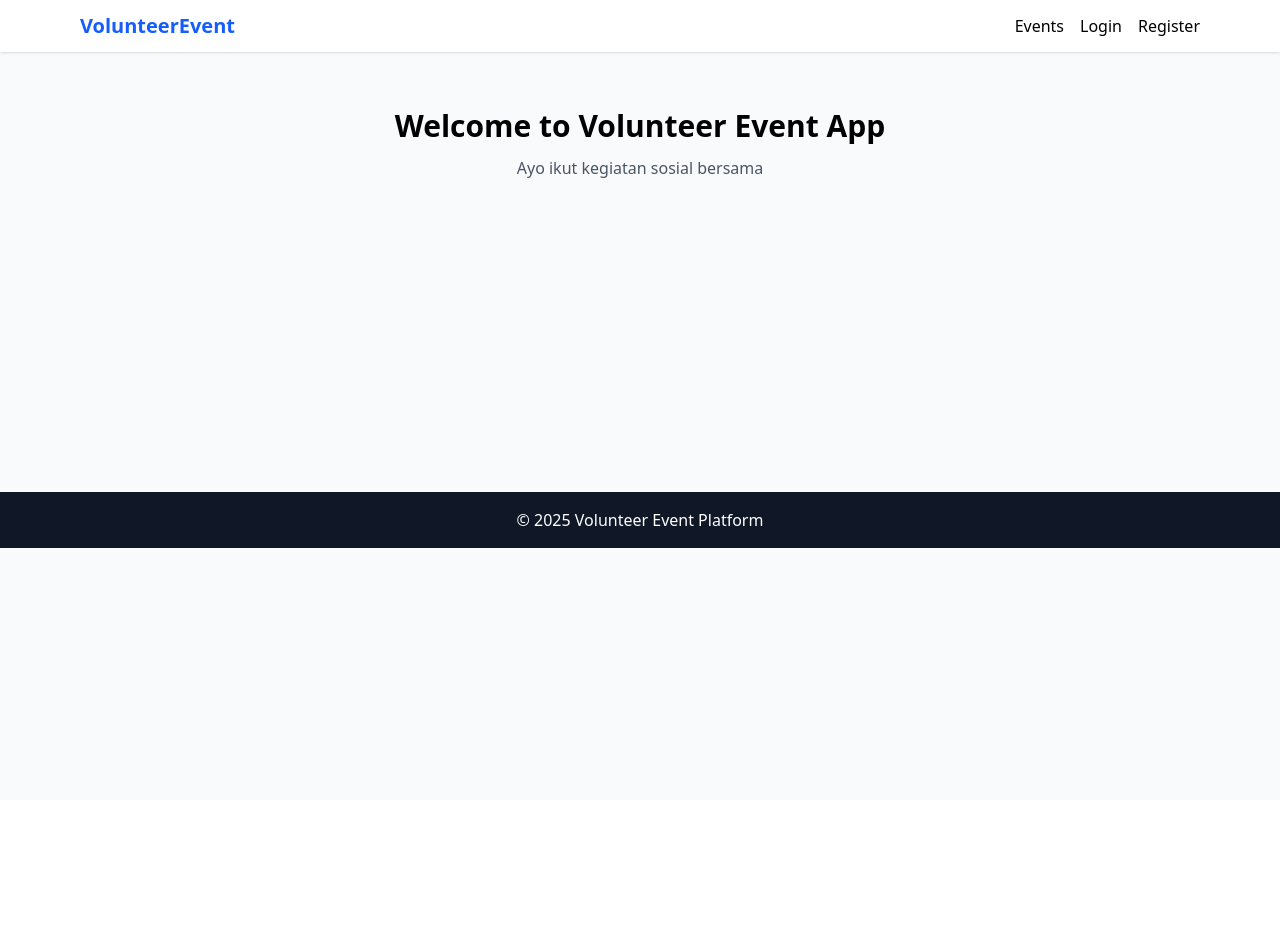
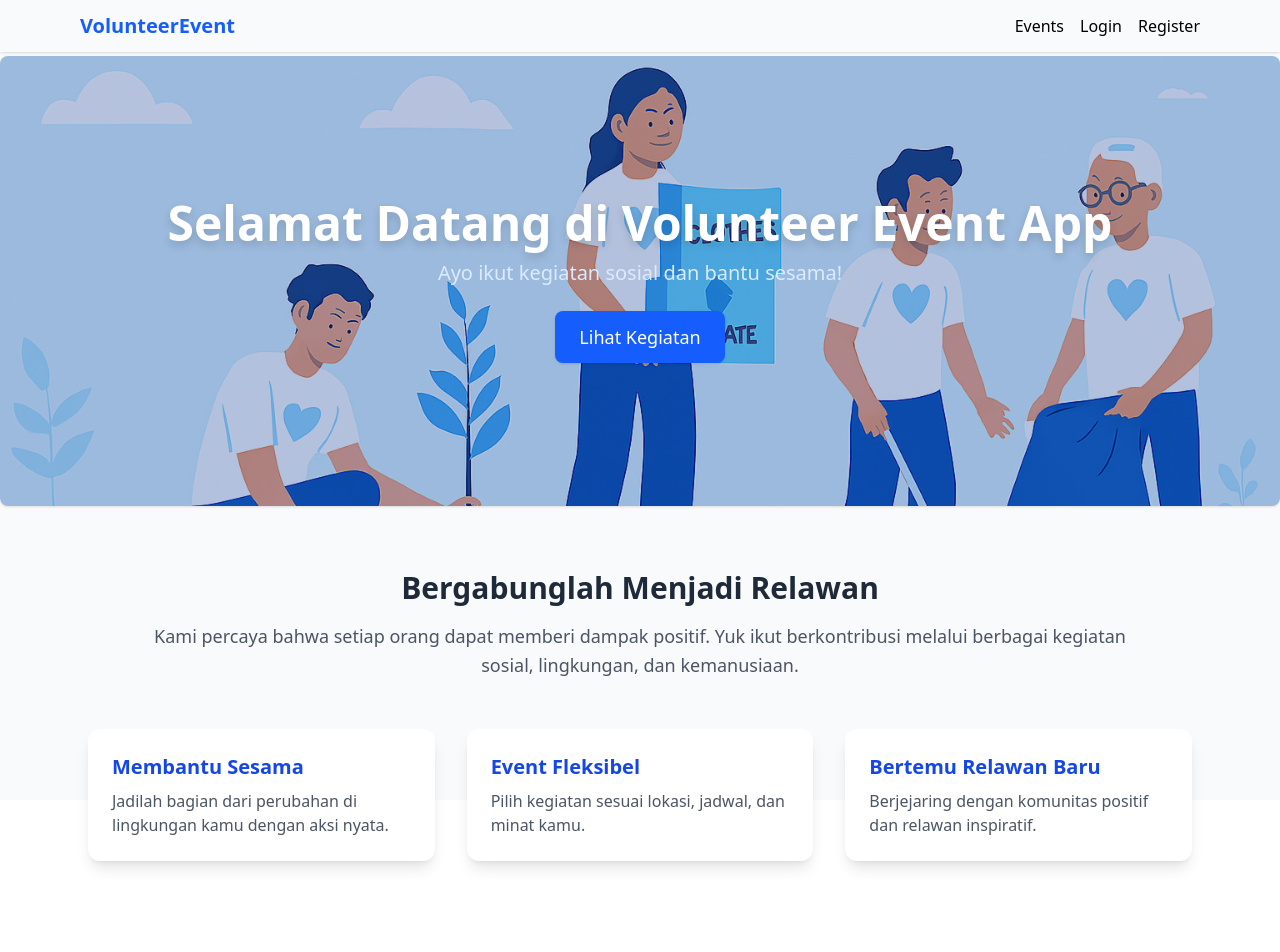
Before and after one commit to liaa-aa/Project-API, a React (Vite) app in the folder frontend/: page / in a window 1280 px wide. Shown: the top 952 px of the page. Before the commit the page ends 800 px from the top, so only its background shows below. Built offline with nearby package versions, Linux system fonts and the light colour scheme.

Commit message:
fitur home

```diff
--- a/frontend/src/App.jsx
+++ b/frontend/src/App.jsx
@@ -63,8 +63,8 @@ function App() {
               }
             />
           </Routes>
+          <Footer/>
         </main>
-        <Footer/>
       </div>
   );
 }
--- a/frontend/src/components/Footer.jsx
+++ b/frontend/src/components/Footer.jsx
@@ -1,6 +1,6 @@
 export default function Footer() {
   return (
-    <footer className="bg-gray-900 text-white p-4 text-center mt-10">
+    <footer className= " bg-gray-900 text-white p-4 text-center mt-10">
       <p>© 2025 Volunteer Event Platform</p>
     </footer>
   );
--- a/frontend/src/components/Navbar.jsx
+++ b/frontend/src/components/Navbar.jsx
@@ -41,7 +41,7 @@ const Navbar = () => {
   };
 
   return (
-    <nav className="bg-white shadow">
+    <nav className="fixed top-0 left-0 w-full z-50 shadow">
       <div className="max-w-6xl mx-auto px-4 py-3 flex items-center justify-between">
         <Link to="/" className="text-xl font-bold text-blue-600">
           VolunteerEvent
--- a/frontend/src/pages/Home.jsx
+++ b/frontend/src/pages/Home.jsx
@@ -1,8 +1,83 @@
-export default function Home() {
+import React from "react";
+import heroImage from "../assets/hero.png"; // gambar kamu
+
+const Home = () => {
   return (
-    <div className="text-center mt-10">
-      <h1 className="text-3xl font-bold">Welcome to Volunteer Event App</h1>
-      <p className="mt-3 text-gray-600">Ayo ikut kegiatan sosial bersama</p>
+    <div className="pt-10">
+      {/* ===== HERO SECTION ===== */}
+      <section className="relative h-[450px] w-full overflow-hidden rounded-lg shadow">
+        {/* background image */}
+        <img
+          src={heroImage}
+          alt="Volunteer"
+          className="absolute inset-0 w-full h-full object-cover"
+        />
+
+        {/* overlay */}
+        <div className="absolute inset-0 bg-blue-900/30"></div>
+
+        {/* text content */}
+        <div className="relative z-10 flex flex-col justify-center items-center h-full text-center px-6">
+          <h1 className="text-4xl md:text-5xl font-bold text-white drop-shadow-lg">
+            Selamat Datang di Volunteer Event App
+          </h1>
+
+          <p className="text-lg md:text-xl text-blue-100 mt-3">
+            Ayo ikut kegiatan sosial dan bantu sesama!
+          </p>
+
+          <button
+            onClick={() => (window.location.href = "/events")}
+            className="mt-6 px-6 py-3 bg-blue-600 text-white rounded-lg text-lg font-medium hover:bg-blue-700 shadow"
+          >
+            Lihat Kegiatan
+          </button>
+        </div>
+      </section>
+
+      {/* ===== MIDDLE SECTION ===== */}
+      <section className="max-w-5xl mx-auto mt-16 text-center px-6">
+        <h2 className="text-3xl font-bold text-gray-800 mb-4">
+          Bergabunglah Menjadi Relawan
+        </h2>
+        <p className="text-gray-600 leading-relaxed text-lg">
+          Kami percaya bahwa setiap orang dapat memberi dampak positif. Yuk ikut
+          berkontribusi melalui berbagai kegiatan sosial, lingkungan, dan
+          kemanusiaan.
+        </p>
+      </section>
+
+      {/* ===== FEATURE CARDS ===== */}
+      <section className="max-w-6xl mx-auto mt-12 grid grid-cols-1 md:grid-cols-3 gap-8 px-6 pb-20">
+        <div className="bg-white shadow-lg rounded-xl p-6 hover:shadow-xl transition">
+          <h3 className="text-xl font-semibold text-blue-700 mb-2">
+            Membantu Sesama
+          </h3>
+          <p className="text-gray-600">
+            Jadilah bagian dari perubahan di lingkungan kamu dengan aksi nyata.
+          </p>
+        </div>
+
+        <div className="bg-white shadow-lg rounded-xl p-6 hover:shadow-xl transition">
+          <h3 className="text-xl font-semibold text-blue-700 mb-2">
+            Event Fleksibel
+          </h3>
+          <p className="text-gray-600">
+            Pilih kegiatan sesuai lokasi, jadwal, dan minat kamu.
+          </p>
+        </div>
+
+        <div className="bg-white shadow-lg rounded-xl p-6 hover:shadow-xl transition">
+          <h3 className="text-xl font-semibold text-blue-700 mb-2">
+            Bertemu Relawan Baru
+          </h3>
+          <p className="text-gray-600">
+            Berjejaring dengan komunitas positif dan relawan inspiratif.
+          </p>
+        </div>
+      </section>
     </div>
   );
-}
+};
+
+export default Home;
```
Also changed, not shown: frontend/src/assets/hero.png (added).
